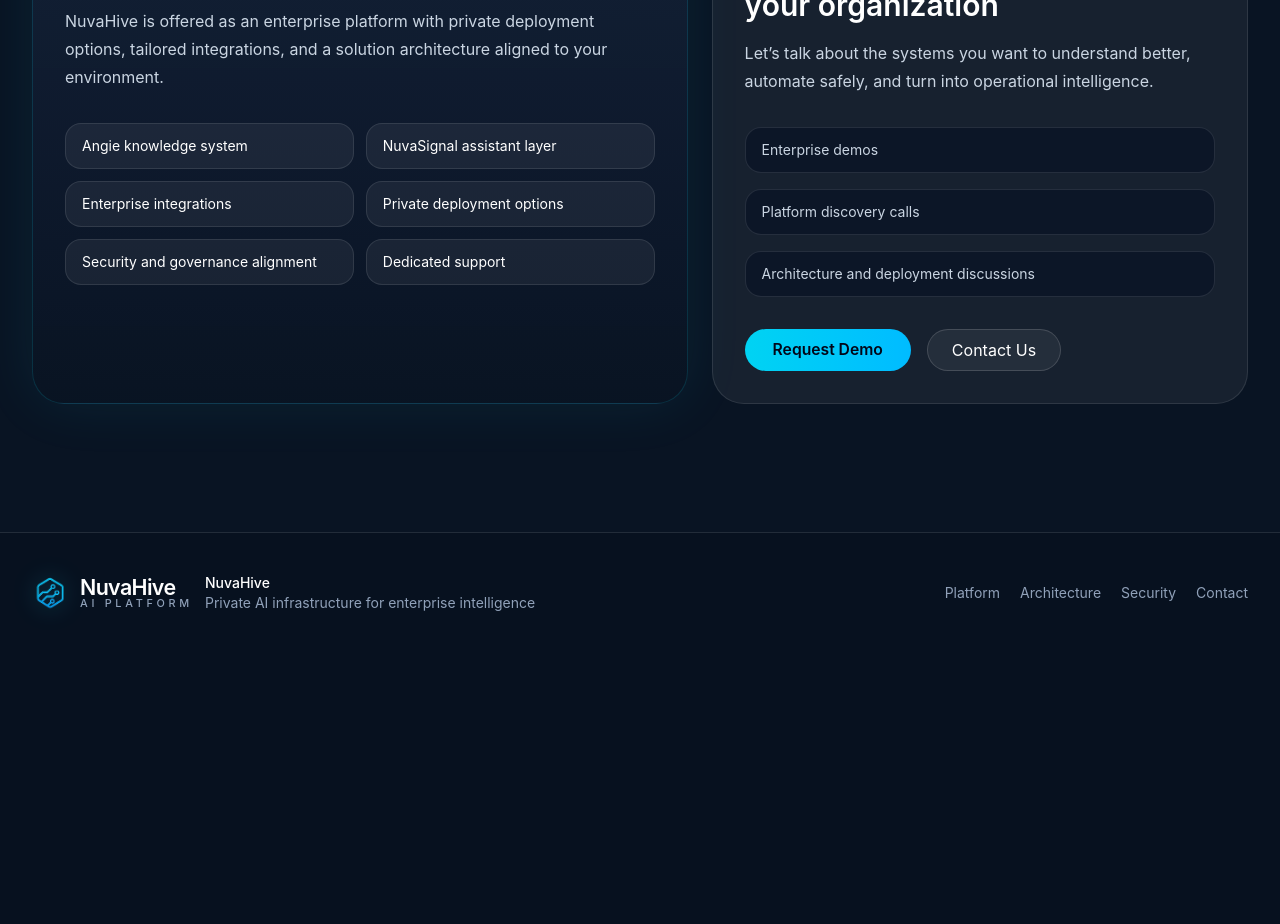
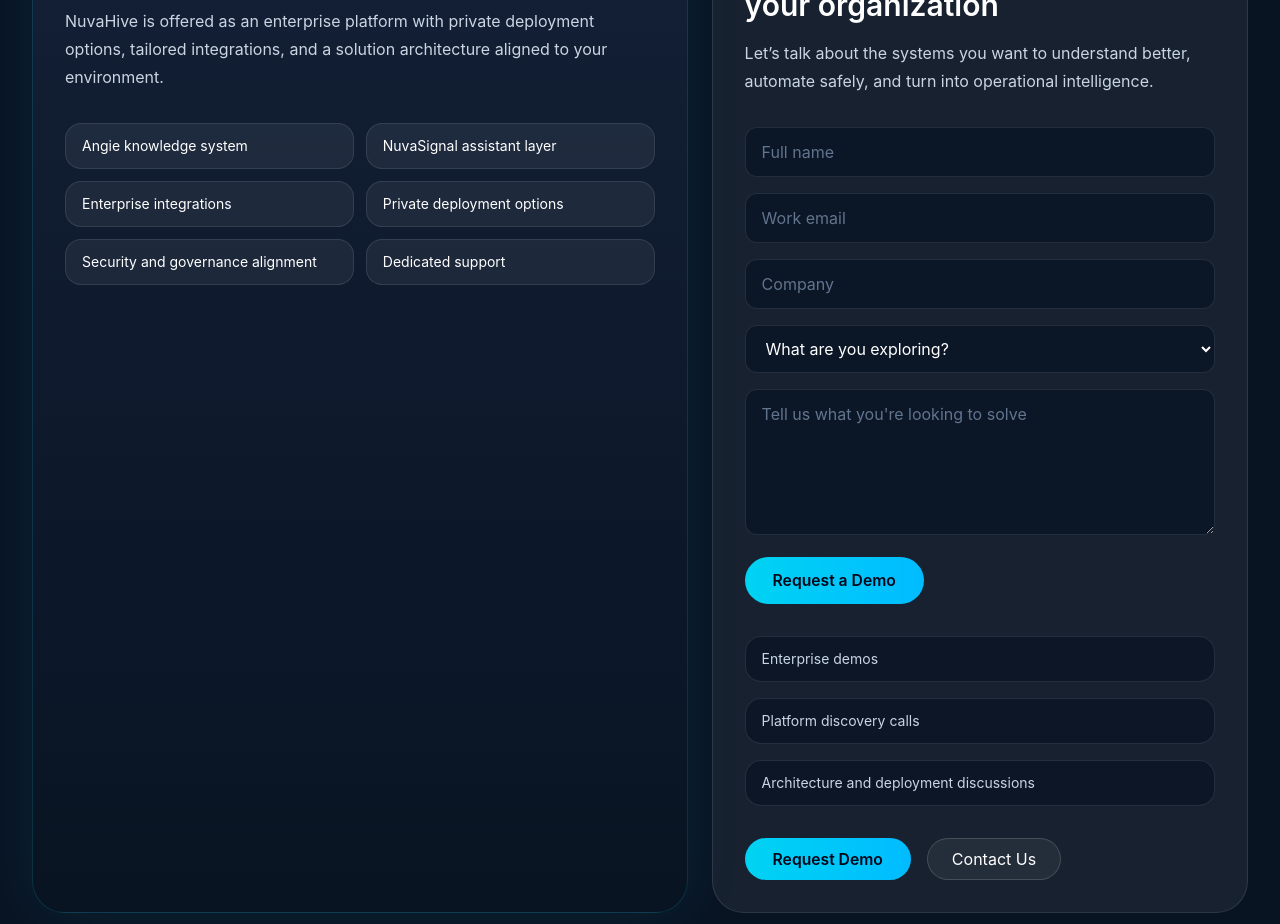
Before and after one commit to Michlaursen/nuvahive-site, a React (Vite) app: page / in a window 1280 px wide. Shown: the part 10220-11144 px from the top of the page. Before the commit the page ends 10873 px from the top, so only its background shows below. Built offline with nearby package versions, Linux system fonts and the light colour scheme.

Commit message:
add contact form API endpoint

```diff
--- /dev/null
+++ b/api/contact.js
@@ -0,0 +1,31 @@
+export default async function handler(req, res) {
+  if (req.method !== "POST") {
+    return res.status(405).json({ error: "Method not allowed." });
+  }
+
+  try {
+    const { name, email, company, interest, message, website } = req.body || {};
+
+    // Honeypot spam trap
+    if (website) {
+      return res.status(200).json({ ok: true });
+    }
+
+    if (!name || !email || !message) {
+      return res.status(400).json({ error: "Missing required fields." });
+    }
+
+    console.log("New contact submission:", {
+      name,
+      email,
+      company,
+      interest,
+      message,
+    });
+
+    return res.status(200).json({ ok: true });
+  } catch (error) {
+    console.error("Contact form error:", error);
+    return res.status(500).json({ error: "Server error. Please try again." });
+  }
+}
--- a/index.html
+++ b/index.html
@@ -2,6 +2,7 @@
 <html lang="en">
   <head>
     <meta charset="UTF-8" />
+    <script src="https://challenges.cloudflare.com/turnstile/v0/api.js" async defer></script>
 
     <!-- NuvaHive favicon -->
     <link rel="icon" type="image/png" href="/favicon.png" />
--- a/src/App.jsx
+++ b/src/App.jsx
@@ -1,4 +1,4 @@
-import React from "react";
+import React, { useState } from "react";
 import { motion } from "framer-motion";
 import logo from "./assets/nuvahive-logo.svg";
 import {
@@ -335,6 +335,57 @@
 }
 
 export default function NuvaHiveHomepage() {
+  const [form, setForm] = useState({
+  name: "",
+  email: "",
+  company: "",
+  interest: "",
+  message: "",
+  website: "",
+});
+
+const [submitting, setSubmitting] = useState(false);
+const [status, setStatus] = useState("");
+
+function handleChange(e) {
+  setForm({ ...form, [e.target.name]: e.target.value });
+}
+
+async function handleSubmit(e) {
+  e.preventDefault();
+  setSubmitting(true);
+  setStatus("");
+
+  try {
+    const res = await fetch("/api/contact", {
+      method: "POST",
+      headers: {
+        "Content-Type": "application/json",
+      },
+      body: JSON.stringify(form),
+    });
+
+    const data = await res.json();
+
+    if (!res.ok) {
+      throw new Error(data.error || "Something went wrong.");
+    }
+
+    setStatus("Thanks. We received your request and will get back to you shortly.");
+    setForm({
+      name: "",
+      email: "",
+      company: "",
+      interest: "",
+      message: "",
+      website: "",
+    });
+  } catch (err) {
+    setStatus(err.message || "Something went wrong. Please try again.");
+  } finally {
+    setSubmitting(false);
+  }
+}
   return (
     <div className="relative min-h-screen bg-[#07111f] text-white">
 
@@ -1226,6 +1277,85 @@
                 <p className="mt-4 text-base leading-7 text-slate-300">
                   Let’s talk about the systems you want to understand better, automate safely, and turn into operational intelligence.
                 </p>
+                <form className="mt-8 space-y-4" onSubmit={handleSubmit}>
+                <input
+                  type="text"
+                  name="name"
+                  placeholder="Full name"
+                  value={form.name}
+                  onChange={handleChange}
+                  required
+                  className="w-full rounded-xl border border-white/10 bg-[#0a1526]/85 px-4 py-3 text-white outline-none placeholder:text-slate-500"
+                />
+
+                <input
+                  type="email"
+                  name="email"
+                  placeholder="Work email"
+                  value={form.email}
+                  onChange={handleChange}
+                  required
+                  className="w-full rounded-xl border border-white/10 bg-[#0a1526]/85 px-4 py-3 text-white outline-none placeholder:text-slate-500"
+                />
+
+                <input
+                  type="text"
+                  name="company"
+                  placeholder="Company"
+                  value={form.company}
+                  onChange={handleChange}
+                  className="w-full rounded-xl border border-white/10 bg-[#0a1526]/85 px-4 py-3 text-white outline-none placeholder:text-slate-500"
+                />
+
+                <select
+                  name="interest"
+                  value={form.interest}
+                  onChange={handleChange}
+                  className="w-full rounded-xl border border-white/10 bg-[#0a1526]/85 px-4 py-3 text-white outline-none"
+                >
+                  <option value="">What are you exploring?</option>
+                  <option value="Angie">Angie</option>
+                  <option value="NuvaSignal">NuvaSignal</option>
+                  <option value="Private AI deployment">Private AI deployment</option>
+                  <option value="Enterprise demo">Enterprise demo</option>
+                </select>
+
+                <textarea
+                  name="message"
+                  placeholder="Tell us what you're looking to solve"
+                  value={form.message}
+                  onChange={handleChange}
+                  rows={5}
+                  required
+                  className="w-full rounded-xl border border-white/10 bg-[#0a1526]/85 px-4 py-3 text-white outline-none placeholder:text-slate-500"
+                />
+
+                <input
+                  type="text"
+                  name="website"
+                  value={form.website}
+                  onChange={handleChange}
+                  className="hidden"
+                  tabIndex="-1"
+                  autoComplete="off"
+                />
+
+                <div className="flex flex-col gap-4 sm:flex-row sm:items-center">
+                  <button
+                    type="submit"
+                    disabled={submitting}
+                    className="rounded-full bg-gradient-to-r from-cyan-400 to-sky-400 px-7 py-3 text-[0.98rem] font-semibold text-slate-950 transition hover:brightness-110 disabled:opacity-60"
+                  >
+                    {submitting ? "Sending..." : "Request a Demo"}
+                  </button>
+
+                  {status && (
+                    <p className="text-sm text-slate-300">
+                      {status}
+                    </p>
+                  )}
+                </div>
+              </form>
                 <div className="mt-8 space-y-4">
                   <div className="rounded-2xl border border-white/10 bg-[#0a1526]/80 px-4 py-3 text-sm text-slate-300">Enterprise demos</div>
                   <div className="rounded-2xl border border-white/10 bg-[#0a1526]/80 px-4 py-3 text-sm text-slate-300">Platform discovery calls</div>
```
